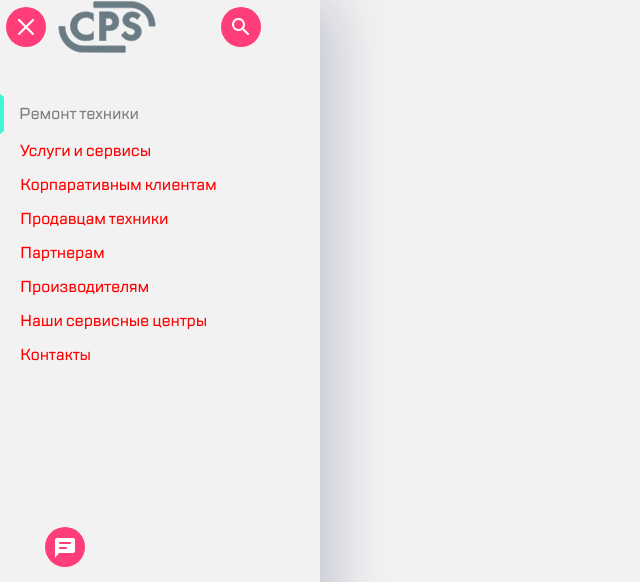
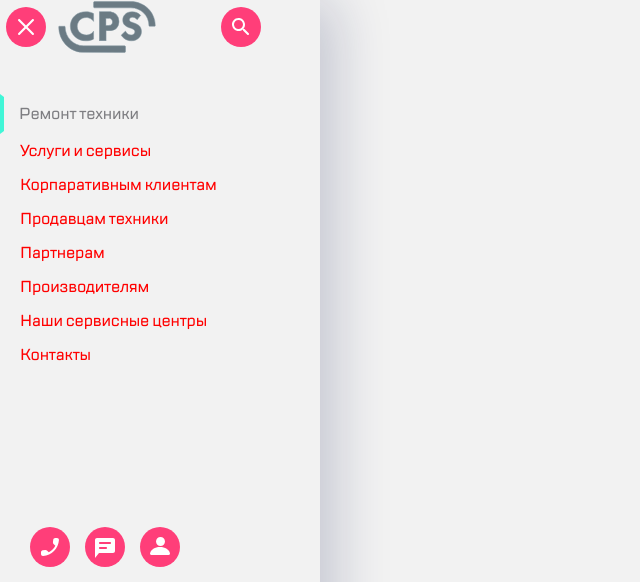
Before and after one commit to Stoneboyp/siteKata, a plain HTML site: page gamburgermenu/index1.html in a window 1280 px wide. Shown: the top 582 px of the page, without its empty margins (0-640 px from the left). Drawn offline with Linux system fonts and the light colour scheme; the site is published under a folder, as on GitHub Pages, so addresses that start at the root find nothing.

Commit message:
Update index1.html

```diff
--- a/gamburgermenu/index1.html
+++ b/gamburgermenu/index1.html
@@ -42,13 +42,13 @@
         </div>
         <div class="footer__button">
             <button class="footer__button__link">
-                <img src="/img/call.svg" alt="" class="footer__button__img">
+                <img src="img/call.svg" alt="" class="footer__button__img">
             </button>
             <button class="footer__button__link">
                 <img src="img/chat.svg" alt="" class="footer__button__img">
             </button>
             <button class="footer__button__link">
-                <img src="/img/profile.svg" alt="" class=" footer__button__img">
+                <img src="img/profile.svg" alt="" class=" footer__button__img">
             </button>
             <div class="footer__adress">
                 <address>
```
